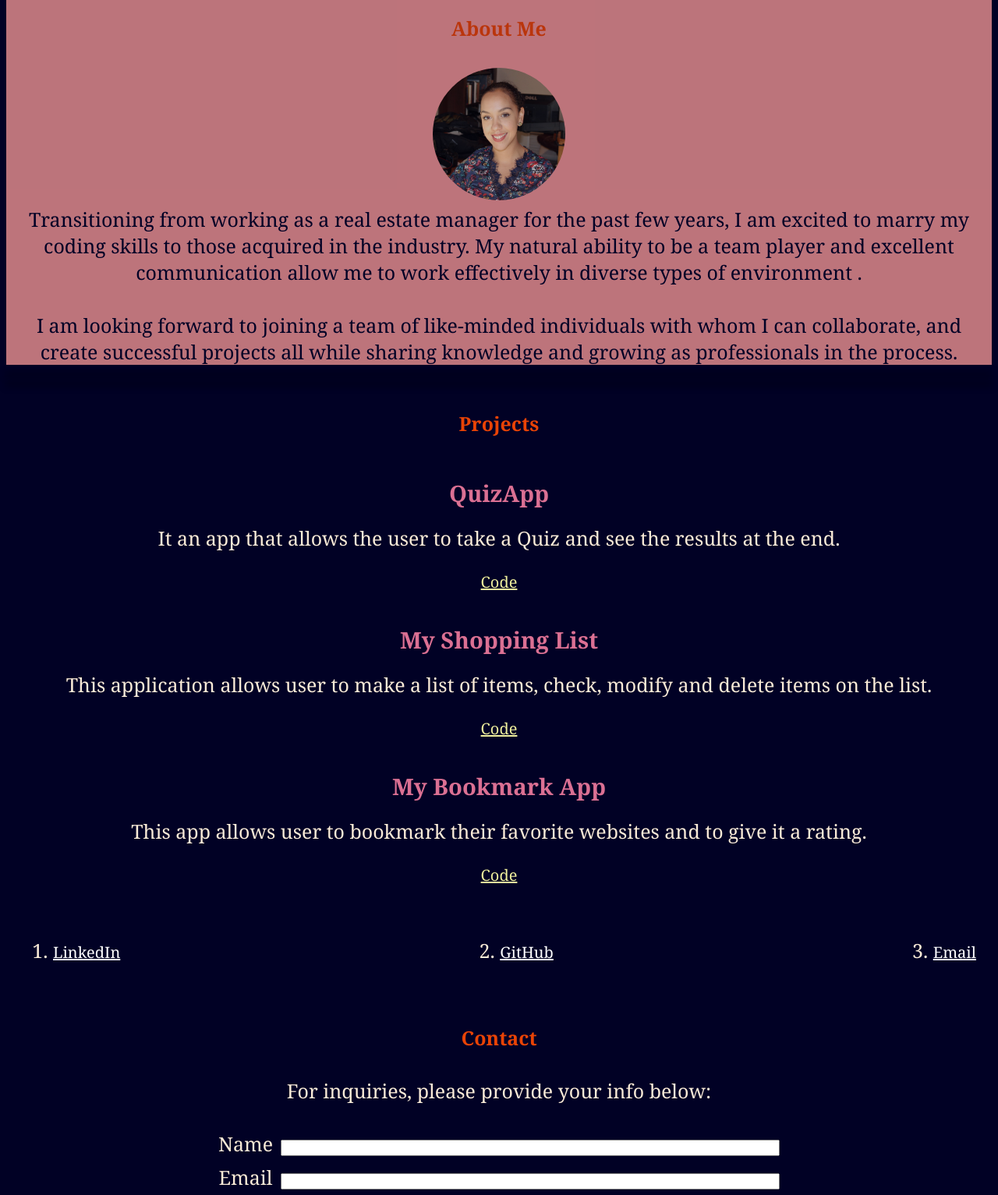
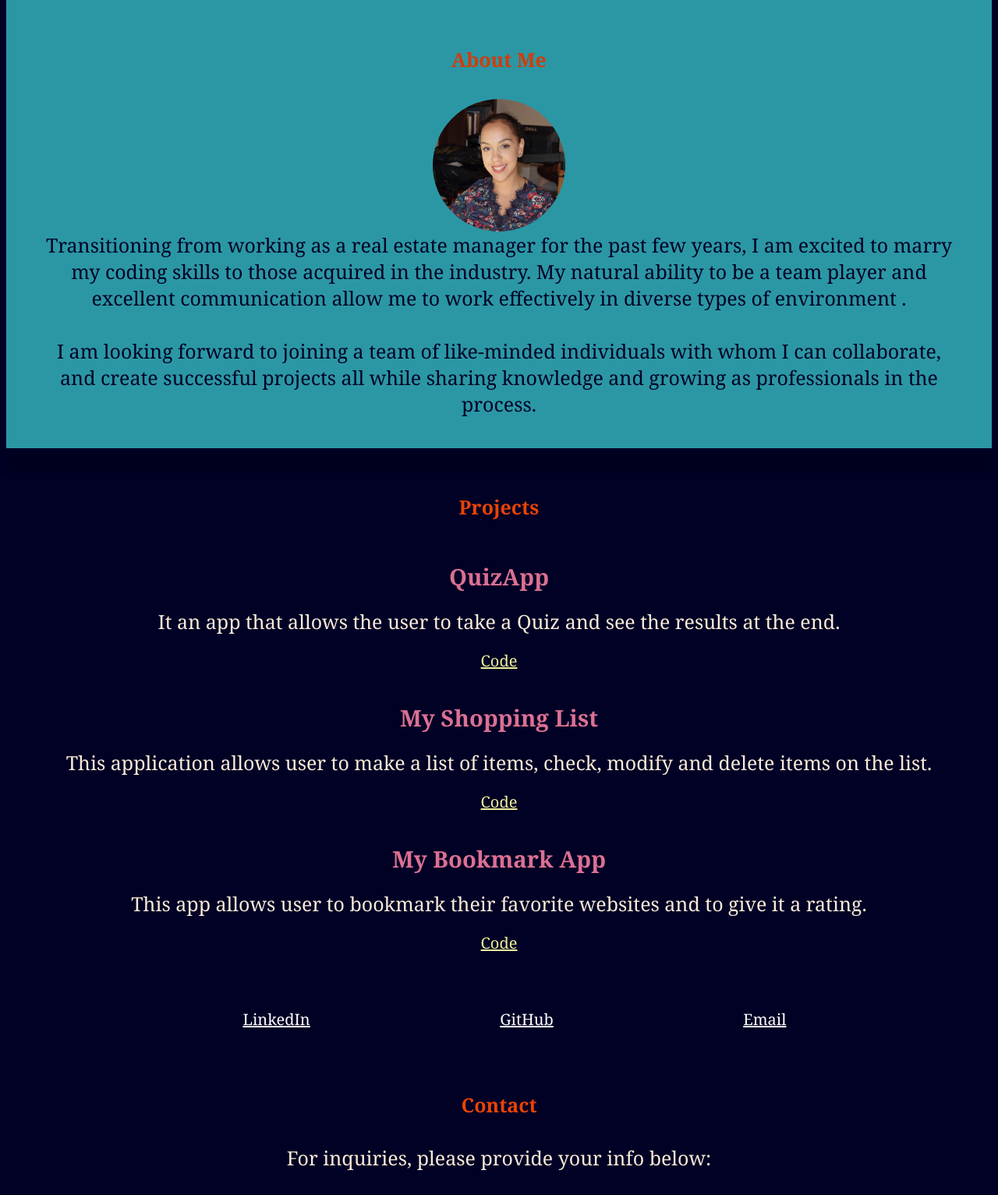
Before and after one commit to Dianase/My-portfolio, a plain HTML site: page index.html in a window 1280 px wide. Shown: the part 520-2053 px from the top of the page at 78% size. Drawn offline with Linux system fonts and the light colour scheme.

Commit message:
styled css

```diff
--- a/index.html
+++ b/index.html
@@ -14,14 +14,12 @@
       <div class="background"></div>
       <h1>Looking for a web developer?</h1>
     </header>
-      <!--Navigation Links here-->
     <nav>
       <ul>
         <li><a href="#intro">Intro</a></li>
         <li><a href="#about">About Me</a></li>
         <li><a href="#projects">Projects</a></li>
         <li><a href="#contact">Contact</a></li>
-
       </ul>
     </nav>
 
@@ -32,7 +30,8 @@
       <h4>Intro</h4>
       <div>
         Hello, I am Diana Tineo, FullStack Web Developer, located in the North East Region. I enjoy the outdoors,
-          nature and have a passion for creating amazing web content. Currently in the process of completing the Engineering immersion bootcamp at Thinkful.
+        nature and have a passion for creating amazing web content. Currently in the process of completing the
+        Engineering immersion bootcamp at Thinkful.
       </div>
     </section>
     <hr />
@@ -71,7 +70,7 @@
         <a href="">Code</a>
       </div>
       <div>
-        <ol>
+        <ul>
           <li>
             <a href="https://www.linkedin.com/in/diana-tineo-6078335b/" target="_blank">LinkedIn</a>
           </li>
@@ -79,19 +78,18 @@
             <a href="https://github.com/Dianase" target="_blank">GitHub</a>
           </li>
           <li><a href="mailto:diana.tineo1@gmail.com">Email</a></li>
-        </ol>
+        </ul>
       </div>
     </section>
     <section class="contact-info" id="contact">
       <h4>Contact</h4>
       <div>
         <div>For inquiries, please provide your info below:</div>
-          <br/>
+        <br />
         <form action="https://formspree.io/xwkrywzo" method="post">
           <div><label for="name">Name</label><input id="name" type="text" name="your-name" /></div>
           <div><label for="email-address">Email</label><input id="email-address" type="text" name="your-email" /></div>
-            <div><label for="comments">Comments</label><input id="comments" type="text"
-                name="your-comments" /></div>
+          <div><label for="comments">Comments</label><input id="comments" type="text" name="your-comments" /></div>
           <button type="submit">Submit</button>
         </form>
       </div>
@@ -103,4 +101,5 @@
   </footer>
   <script src="script.js"></script>
 </body>
+
 </html>
--- a/style.css
+++ b/style.css
@@ -75,10 +75,7 @@ nav ul li a {
   color: antiquewhite;
   flex-direction: row;
 }
-ol {
-  display:flex;
-  justify-content: space-between;
-  }
+
 main {
   color: antiquewhite;
   font-size: 25px;
@@ -89,31 +86,47 @@ hr{
   box-shadow: 0 0 10px 1px black;
 }
 #about{
-  background-color: rgb(236, 145, 145);
+  background-color:rgb(48, 168, 179);
   color:rgb(1, 1, 37);
-  opacity: 0.8;
+  opacity: 0.9;
+  padding:40px;
+
 }
 h3 {
   padding: 0;
   margin: 0;
 }
+div{
+  display:flex;
+  flex-direction: column;
+  justify-content: center;
 
+}
 a:link {
   color: white;
   font-size: 20px;
 
 }
-
+.image{
+  display: flex;
+  flex-direction:row;
+}
 img {
   border-radius: 50%;
   height: 170px;
   width: 170px;
-
 }
 form{
   display:flex;
   flex-direction: column;
   justify-content: space-around;
+  border: antiquewhite groove;
+  width:40%;
+}
+
+input {
+  margin: 10px;
+ justify-items: center;
 }
 button{
   width: 40%;
@@ -123,39 +136,12 @@ button{
 .projects{
   display: flex;
   flex-direction: column;
+
   }
 
   .projects div{
     padding:20px;
   }
-p {
-  font-size: 20px;
-  text-align: center;
-  padding: 20px;
-  width:50%;
-  display: flex;
-  justify-content: space-between;
-
-}
-
-
-
-form {
-  display: flex;
-  width: 100%;
-  justify-content: center;
-}
-
-label {
-  text-align: right;
-  width: 50%;
-}
-
-input {
-  margin: 0 0 10px 10px;
-  width: 50%;
-  justify-items: center;
-}
 
 footer div {
   color: antiquewhite;
```
Lines whose indentation alone changed are shown as unchanged.
